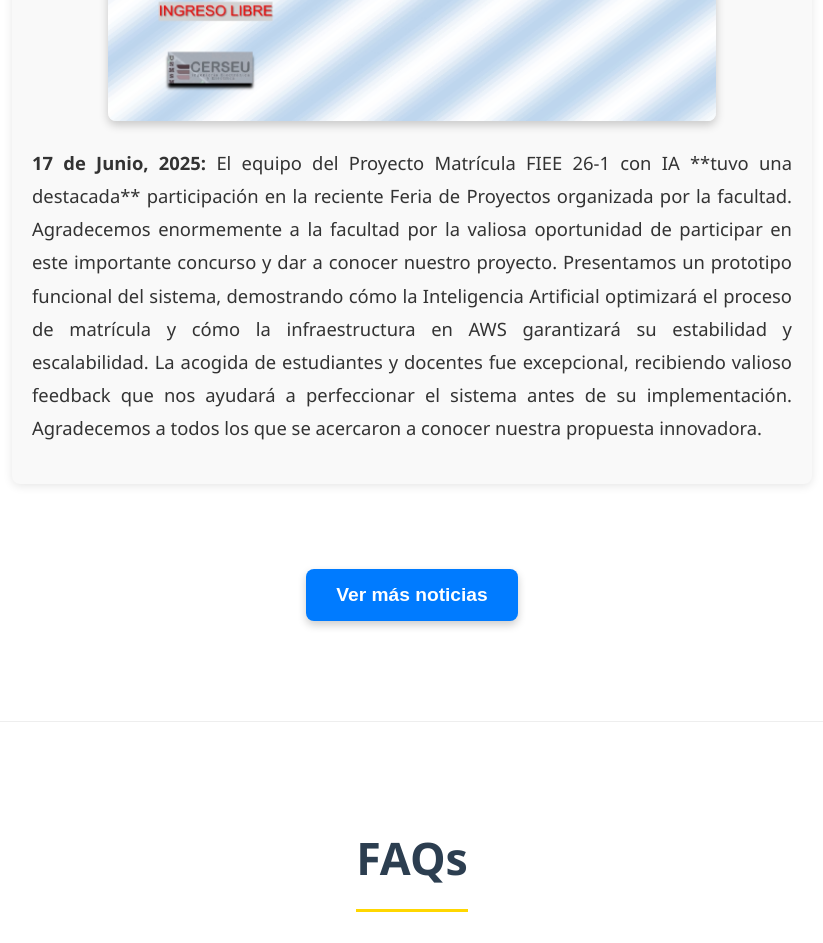
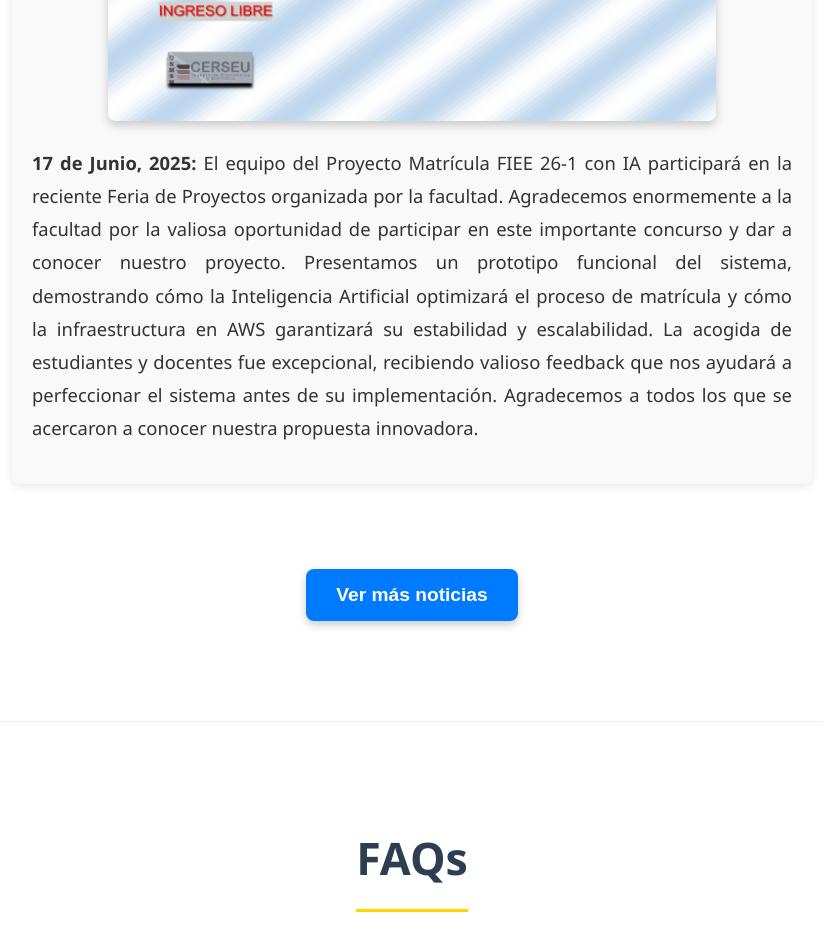
Before and after one commit to NORBIL328/proyectoFIEEMatricula, a plain HTML site: page index.html in a window 1280 px wide. Shown: the part 2512-3455 px from the top of the page, without its empty margins (228-1051 px from the left). Drawn offline with Linux system fonts and the light colour scheme.

Commit message:
Update index.html

```diff
--- a/index.html
+++ b/index.html
@@ -56,7 +56,7 @@
             <div class="news-item">
                 <h3>Participación en la feria de proyectos de la FIEE</h3>
                 <img src="image/feriaDeProyecto.jpg" alt="Grupo del proyecto de matrícula en la feria de proyectos" class="news-image">
-                <p><strong>17 de Junio, 2025:</strong> El equipo del Proyecto Matrícula FIEE 26-1 con IA **tuvo una destacada** participación en la reciente Feria de Proyectos organizada por la facultad. Agradecemos enormemente a la facultad por la valiosa oportunidad de participar en este importante concurso y dar a conocer nuestro proyecto. Presentamos un prototipo funcional del sistema, demostrando cómo la Inteligencia Artificial optimizará el proceso de matrícula y cómo la infraestructura en AWS garantizará su estabilidad y escalabilidad. La acogida de estudiantes y docentes fue excepcional, recibiendo valioso feedback que nos ayudará a perfeccionar el sistema antes de su implementación. Agradecemos a todos los que se acercaron a conocer nuestra propuesta innovadora.</p>
+                <p><strong>17 de Junio, 2025:</strong> El equipo del Proyecto Matrícula FIEE 26-1 con IA participará en la reciente Feria de Proyectos organizada por la facultad. Agradecemos enormemente a la facultad por la valiosa oportunidad de participar en este importante concurso y dar a conocer nuestro proyecto. Presentamos un prototipo funcional del sistema, demostrando cómo la Inteligencia Artificial optimizará el proceso de matrícula y cómo la infraestructura en AWS garantizará su estabilidad y escalabilidad. La acogida de estudiantes y docentes fue excepcional, recibiendo valioso feedback que nos ayudará a perfeccionar el sistema antes de su implementación. Agradecemos a todos los que se acercaron a conocer nuestra propuesta innovadora.</p>
             </div>
 
             <div id="additional-news-container">
```
